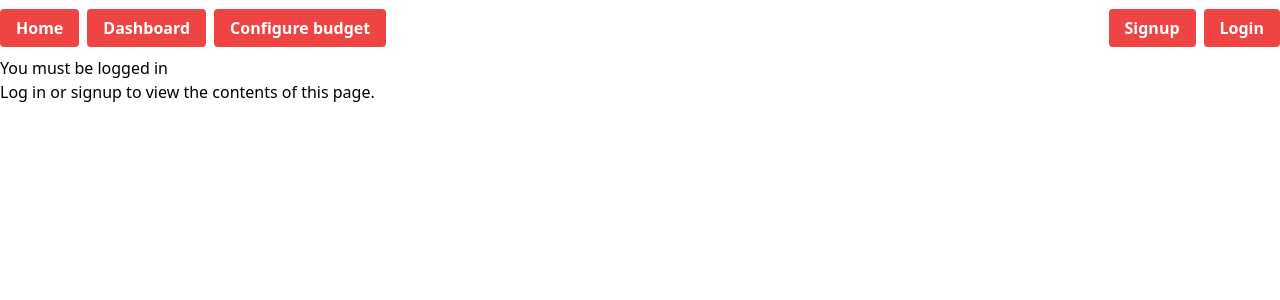
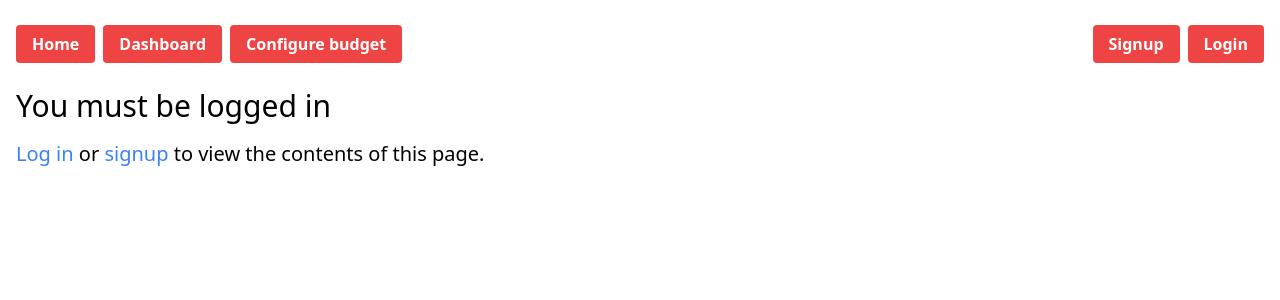
Before and after one commit to OliverMKing/personal-budget-final, a React (Create React App) app: page /dashboard in a window 1280 px wide. Shown: the top 300 px of the page. Built offline with nearby package versions, Linux system fonts and the light colour scheme.

Commit message:
Style index and authenticatedHOC pages

```diff
--- a/src/App.js
+++ b/src/App.js
@@ -11,8 +11,9 @@ import authenticatedHOC from "./Components/AuthenticatedHoc";
 function App() {
   return (
     <Router>
-      <div className="App">
+      <div className="p-4">
         <Navbar />
+        <div className="mt-8">
           <Switch>
             <Route path="/login">
               <Login />
@@ -32,6 +33,7 @@ function App() {
             </Route>
           </Switch>
         </div>
+      </div>
     </Router>
   );
 }
--- a/src/Components/AuthenticatedHoc.js
+++ b/src/Components/AuthenticatedHoc.js
@@ -8,10 +8,16 @@ const authenticatedHoc = (Component) => {
 
     return (
       <div>
-        <h1>You must be logged in</h1>
-        <p>
-          <Link to="/login">Log in</Link> or <Link to="/signup">signup</Link> to
-          view the contents of this page.
+        <h1 className="text-3xl">You must be logged in</h1>
+        <p className="text-xl mt-4">
+          <Link className="text-blue-500" to="/login">
+            Log in
+          </Link>{" "}
+          or{" "}
+          <Link className="text-blue-500" to="/signup">
+            signup
+          </Link>{" "}
+          to view the contents of this page.
         </p>
       </div>
     );
--- a/src/Pages/Index.js
+++ b/src/Pages/Index.js
@@ -3,8 +3,8 @@ import React from "react";
 function Index() {
   return (
     <div>
-      <h1>Welcome to the Personal Budget Application</h1>
-      <p>Use the navbar at the top to navigate.</p>
+      <h1 className="text-3xl">Welcome to the Personal Budget Application</h1>
+      <p className="text-xl mt-4">Use the navbar at the top to navigate.</p>
     </div>
   );
 }
```
Lines whose indentation alone changed are shown as unchanged.
